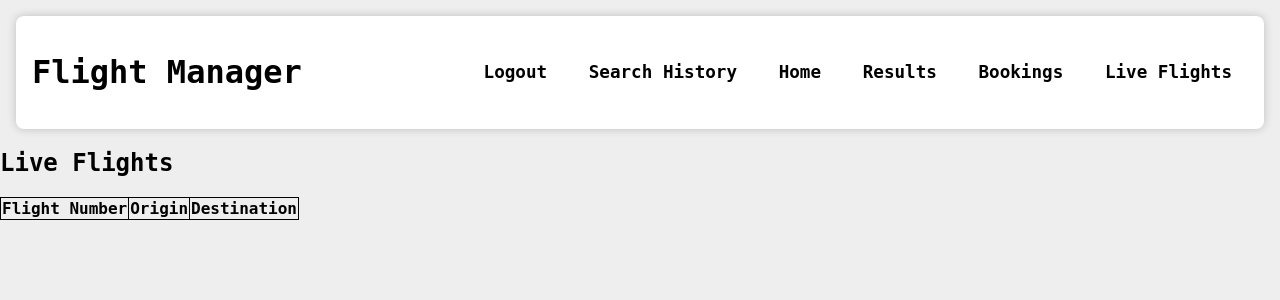
After one commit to David-Joicey/Flight_Manager, a Flask app: page /live in a window 1280 px wide. The commit adds this page. Shown: the top 300 px of the page. Run offline with Flask 3, Linux system fonts and the light colour scheme; the visitor is signed in with stand-in values (Sample User, id 1); data comes from the database, SQL or seed files in the repository; data that the repository does not hold is empty.

Commit message:
Added live flights page with origin and destination iata (bug where flight iata not showing needs fix)

```diff
--- a/app.py
+++ b/app.py
@@ -74,6 +74,14 @@ def create_app(test_config=None):
 
         return render_template('results.html', flights=flights, origin=origin, destination=destination, date=date)
 
+    #Live flights route
+    @app.route('/live')
+    @login_required
+    def live_flights():
+        api = RealFlightAPI()
+        flights = api.search_flights(None, None)
+        return render_template('live.html', flights=flights)
+
     print("DB FILE:", app.config["DATABASE"])
 
     return app
--- a/services/real_flight_api.py
+++ b/services/real_flight_api.py
@@ -7,7 +7,7 @@ class RealFlightAPI:
         self.api_key = current_app.config.get('AVIATIONSTACK_API_KEY')
         self.base_url = 'https://api.aviationstack.com/v1/flights'
 
-    def search_flights(self, origin, destination, date):
+    def search_flights(self, origin, destination):
         #Checks if API key set
         if not self.api_key:
             raise ValueError("AviationStack API key not set")
@@ -16,7 +16,6 @@ class RealFlightAPI:
             'access_key': self.api_key,
             'dep_iata': origin,
             'arr_iata': destination,
-            'flight_date': date
         }
         try:
             #Makes GET request to AviationStack API and raises exception for HTTP errors
@@ -37,14 +36,17 @@ class RealFlightAPI:
             try:
                 #Normalises flight data to a consistent format
                 flights.append({
-                    'fnumber': flight.get('flight', {}).get('iata', 'N/A'),
+                    'fnumber': (
+                    flight.get('flight', {}).get('iata')
+                    or flight.get('flight', {}).get('icao')
+                    or flight.get('flight', {}).get('number')
+                    or 'N/A'
+                    ),
                     'airline': flight.get('airline', {}).get('name', 'N/A'),
                     'origin': flight.get('departure', {}).get('iata', 'N/A'),
                     'destination': flight.get('arrival', {}).get('iata', 'N/A'),
                     'dtime': flight.get('departure', {}).get('estimated', 'N/A'),
                     'atime': flight.get('arrival', {}).get('estimated', 'N/A'),
-                    'price': 100, #Placeholder
-                    'date': flight.get('flight_date', 'N/A')
                 })
             except Exception as e:
                 current_app.logger.error(f"Error normalising flight data: {e}")
--- a/templates/base.html
+++ b/templates/base.html
@@ -11,7 +11,6 @@
         <h1>{% block header %}{% endblock %}Flight Manager</h1>
         <nav>
             {% if g.user %}
-                <span>Welcome, {{ g.user['username'] }}!</span>
                 <a href="/auth/logout">Logout</a>
                 <a href="/search_history">Search History</a>
             {% else %}
@@ -21,6 +20,7 @@
             <a href="/">Home</a>
             <a href="/results">Results</a>
             <a href="/bookings">Bookings</a>
+            <a href="/live">Live Flights</a>
         </nav>
     </header>
 
--- /dev/null
+++ b/templates/live.html
@@ -0,0 +1,29 @@
+{% extends "base.html" %}
+
+{% block title %}Live Flights{% endblock %}
+
+{% block header %}{% endblock %}
+
+{% block content %}
+    <div class="live-flights-container">
+        <h2>Live Flights</h2>
+        <table class="live-flights-table">
+            <thead>
+                <tr>
+                    <th>Flight Number</th>
+                    <th>Origin</th>
+                    <th>Destination</th>
+                </tr>
+            </thead>
+            <tbody>
+                {% for flight in flights %}
+                    <tr>
+                        <td>{{ flight.flight_number }}</td>
+                        <td>{{ flight.origin }}</td>
+                        <td>{{ flight.destination }}</td>
+                    </tr>
+                {% endfor %}
+            </tbody>
+        </table>
+    </div>
+{% endblock %}
```
